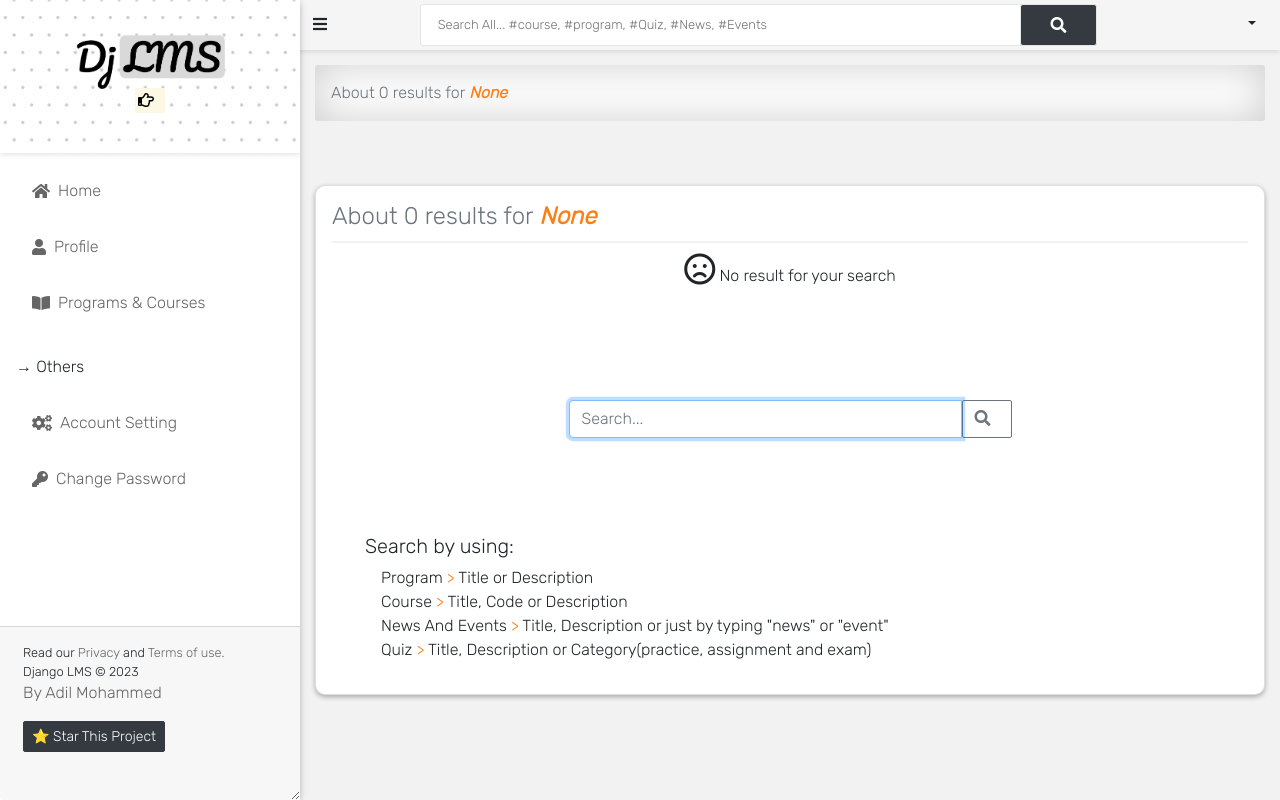
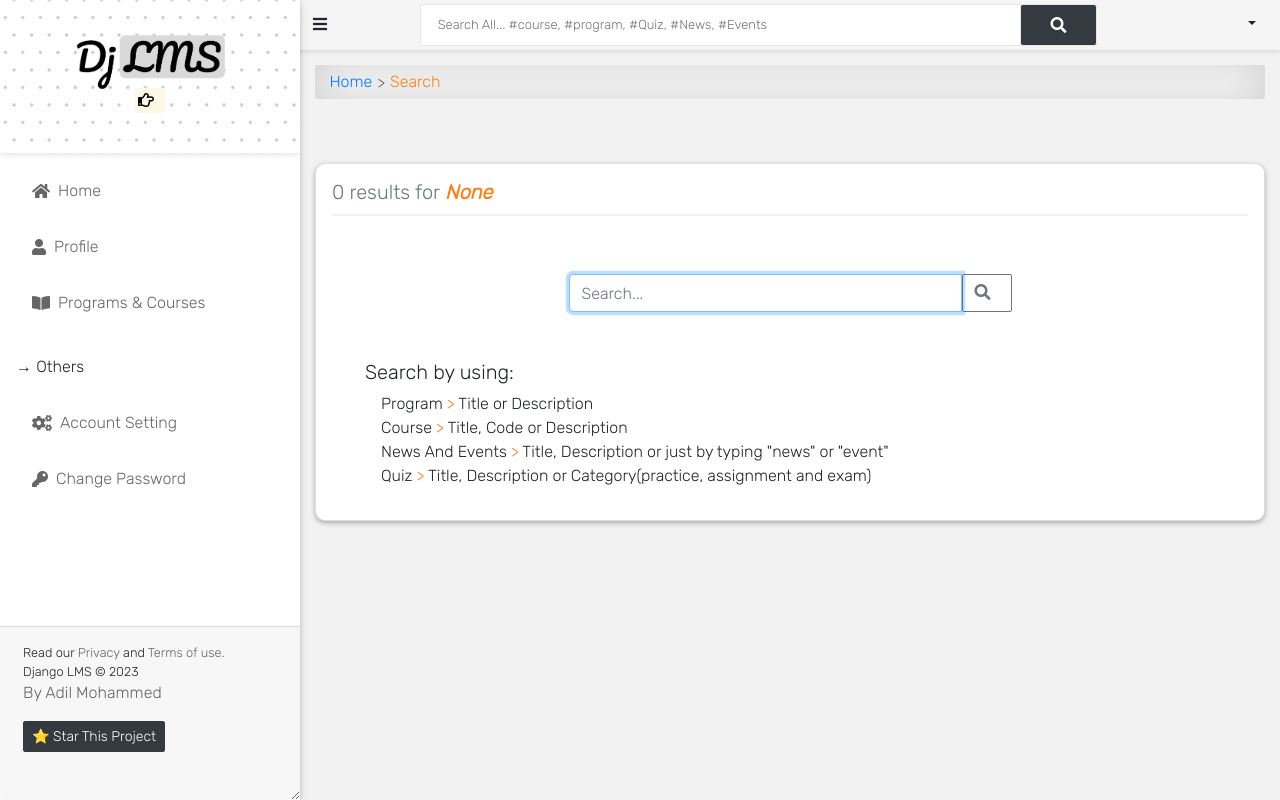
Before and after one commit to adilmohak/django-lms, a Django app: page /search/ in a window 1280 px wide. Run offline with Django 3.2, Linux system fonts and the light colour scheme; parts of the project's set-up code (start-up, migrations or seed data) failed here and were passed over; some libraries are stand-ins or nearby versions.

Commit message:
Search template updated

```diff
--- a/templates/search/search_view.html
+++ b/templates/search/search_view.html
@@ -5,8 +5,8 @@
 
 {% block content %}
 
-<div id="input-nav" class="p-3">
-    <p class="text-muted m-0">About {{ count }} results for <b><em class="text-orange"> {{ query }}</em></b></p>
+<div id="input-nav">
+    <a href="{% url 'home' %}" class="primary1">Home</a> Search
 </div>
 <br><br>
 
@@ -37,7 +37,7 @@
 </style>
 
 <div class="card p-3" style="box-shadow: 0px 2px 5px 0px rgba(0, 0, 0, 0.3); border-radius: 10px;">
-    <h4 class="text-muted m-0">About {{ count }} results for <b><em class="text-orange"> {{ query }}</em></b></h4>
+    <h5 class="text-muted m-0">{{ count }} result{{ count|pluralize }} for <b><em class="text-orange"> {{ query }}</em></b></h5>
     <hr>
     {% for object in object_list %}
         {% with object|class_name as klass %}
@@ -99,8 +99,7 @@
 {% empty %}
 
 <div class="row">
-    <div class="col-12 text-center"><p><i class="far fa-frown fa-2x"></i> No result for your search</p></div>
-    <div class="col-12 col-md-6 mx-auto my-5 py-5">
+    <div class="col-12 col-md-6 mx-auto py-5">
     <form method="GET" action=".">
 
         <div class="input-group form-group-no-border mx-auto" style="margin-bottom: 0px; font-size: 32px;">
@@ -116,10 +115,10 @@
     <div class="col-12 pl-5">
     <h5>Search by using:</h5>
     <ul class="pl-3">
-        <li>Program <span class="text-orange">></span> Title or Description</li>
-        <li>Course <span class="text-orange">></span> Title, Code or Description</li>
-        <li>News And Events <span class="text-orange">></span> Title, Description or just by typing "news" or "event"</li>
-        <li>Quiz <span class="text-orange">></span> Title, Description or Category(practice, assignment and exam)</li>
+        <li>Program <span class="text-orange">&gt;</span> Title or Description</li>
+        <li>Course <span class="text-orange">&gt;</span> Title, Code or Description</li>
+        <li>News And Events <span class="text-orange">&gt;</span> Title, Description or just by typing "news" or "event"</li>
+        <li>Quiz <span class="text-orange">&gt;</span> Title, Description or Category(practice, assignment and exam)</li>
         <li></li>
         <li></li>
         <li></li>
```
